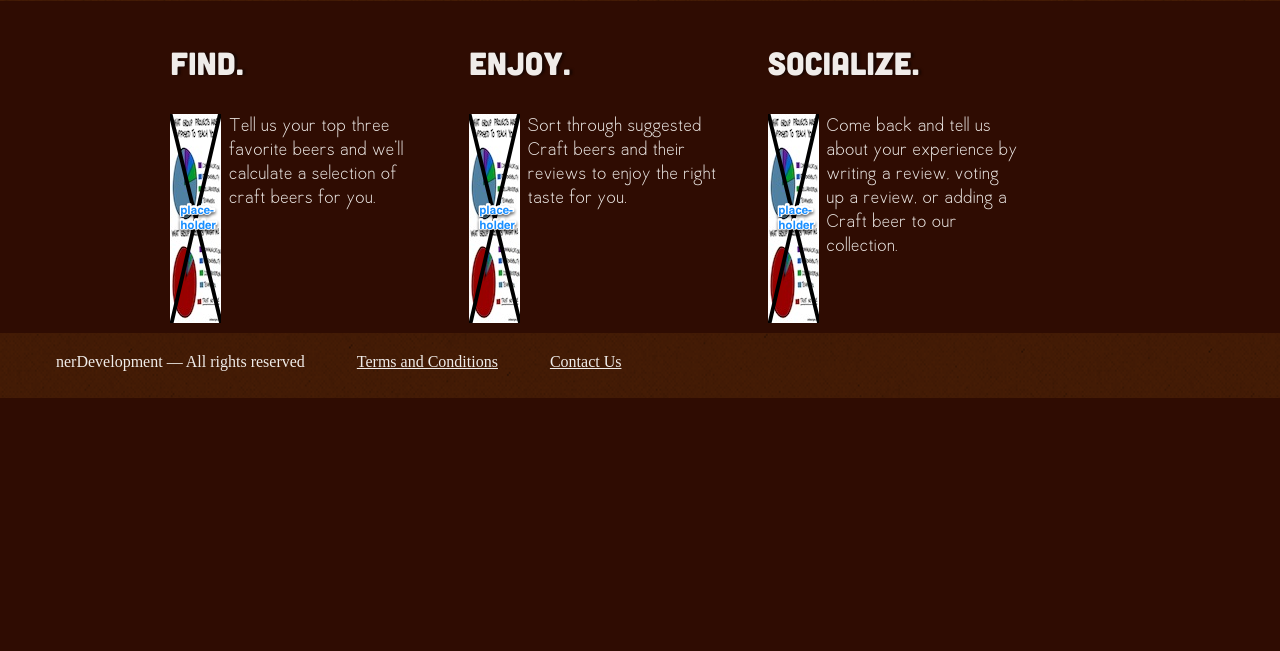
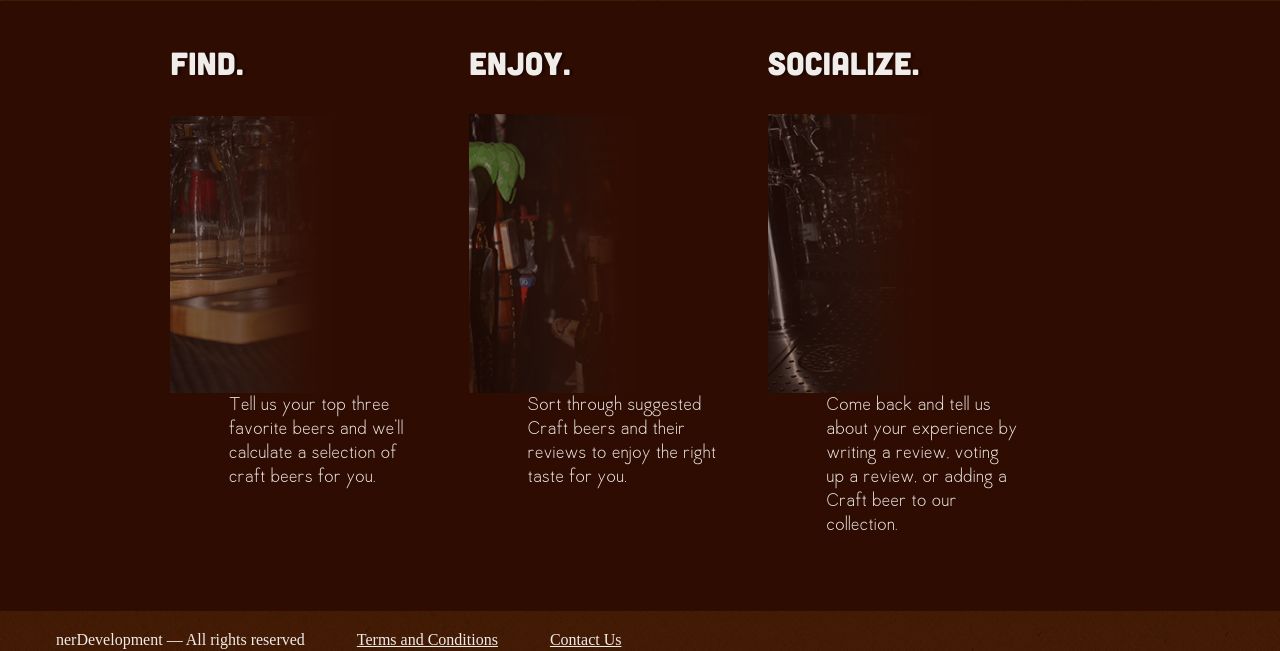
Before and after one commit to nerDevelopment/craftyHops, a CodeIgniter app: page /index.php/home/index in a window 1280 px wide. Shown: the part 565-1216 px from the top of the page. Before the commit the page ends 963 px from the top, so only its background shows below. Run offline with CodeIgniter, Linux system fonts and the light colour scheme; some libraries are stand-ins or nearby versions.

Commit message:
images of bar

```diff
--- a/application/views/home_view.php
+++ b/application/views/home_view.php
@@ -98,19 +98,19 @@
 		  	 	  	<div class="grids reasons">
 		  	 	  		<div class="grid-4 ">
 		  	 	  			<h3>FIND.</h3>
-		  	 	  			<img class="sideImg" src="inc/img/side.png" alt="" />
+		  	 	  			<img class="sideImg" src="inc/img/reason1.png" alt="bar image" />
 		  	 	  			<p class="text">Tell us your top three favorite beers and we'll calculate a selection of craft beers for you.</p>
 		  	 	  			<div class="clear"></div>
 		  	 	  		</div><!--  end grid-4  -->
 		  	 	  		<div class="grid-4">
 		  	 	  			<h3>ENJOY.</h3>
-		  	 	  			<img class="sideImg" src="inc/img/side.png" alt="" />
+		  	 	  			<img class="sideImg" src="inc/img/reason2.png" alt="bar image" />
 		  	 	  			<p class="text">Sort through suggested Craft beers and their reviews to enjoy the right taste for you.</p>
 		  	 	  			<div class="clear"></div>
 		  	 	  		</div><!--  end grid-4  -->
 		  	 	  		<div class="grid-4">
 		  	 	  			<h3>SOCIALIZE.</h3>
-		  	 	  			<img class="sideImg" src="inc/img/side.png" alt="" />
+		  	 	  			<img class="sideImg" src="inc/img/reason3.png" alt="bar image" />
 		  	 	  			<p style="border: none;" class="text">Come back and tell us about your experience by writing a review, voting up a review, or adding a Craft beer to our collection.</p>
 		  	 	  			<div class="clear"></div>
 		  	 	  		</div><!--  end grid-4  -->
```
Also changed, not shown: inc/img/reason1.png (added), inc/img/reason2.png (added), inc/img/reason3.png (added).
